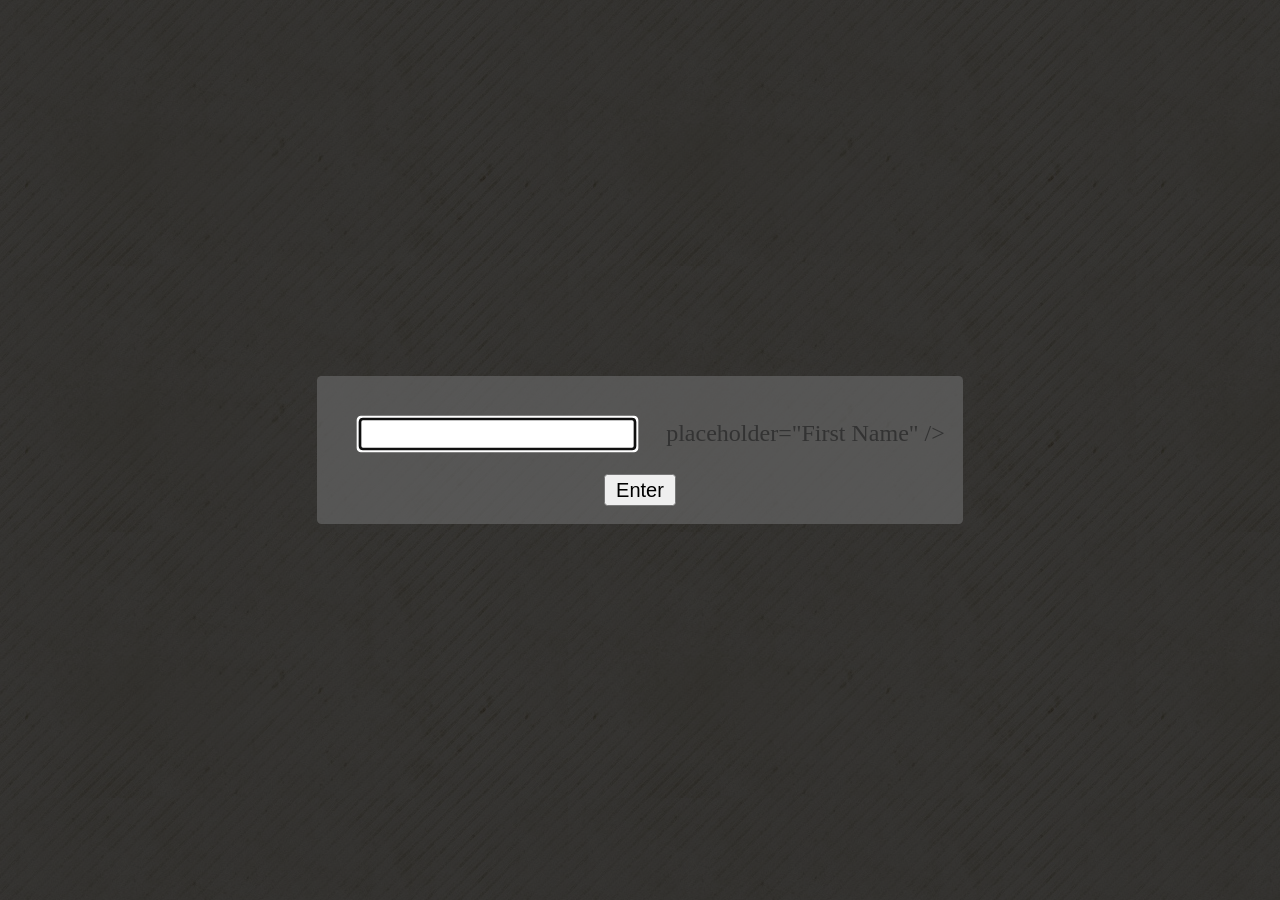
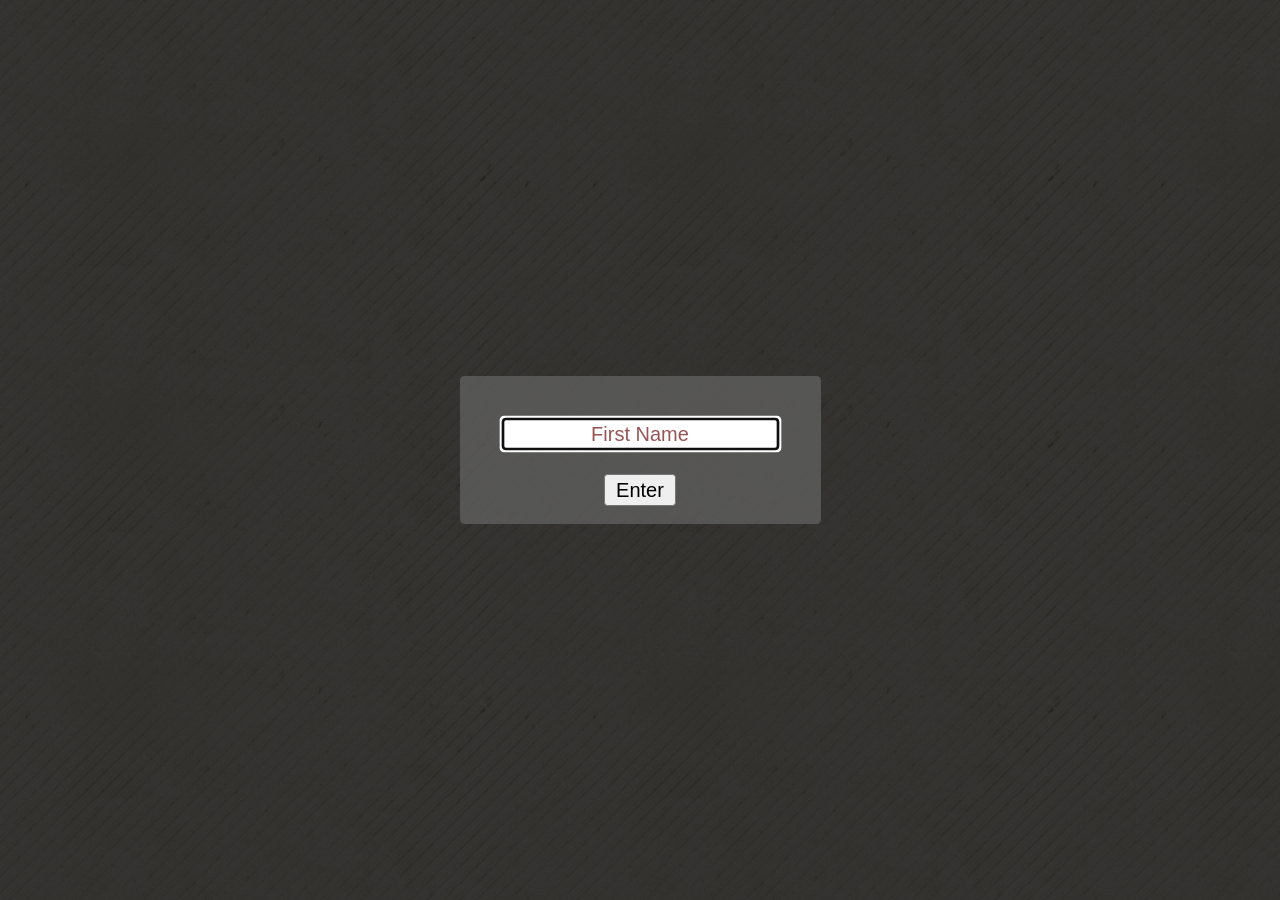
Before and after one commit to senekrainian/senekrainian.github.io, a Jekyll site: the page index.html, which Jekyll copies as it is, in a window 1280 px wide. Built offline with Jekyll 4.4.1, drawn with Linux system fonts in a browser that asks for light colours; a script that is not in the unit is left out.

Commit message:
Update index.html

```diff
--- a/index.html
+++ b/index.html
@@ -71,7 +71,7 @@ div.vertical {
 		<div class="horizontal">
 			<div class="vertical">
 				<div class="box">
-					<input style="margin: 16px; text-align: center;" id="password" <!-- type="password" --> placeholder="First Name" /> <br />
+					<input style="margin: 16px; text-align: center;" id="password" placeholder="First Name" /> <br />
 					<button id="loginbutton" type="button">Enter</button>
 					<p id="wrongPassword" style="display: none">Not Found</p>
 				</div>
```
